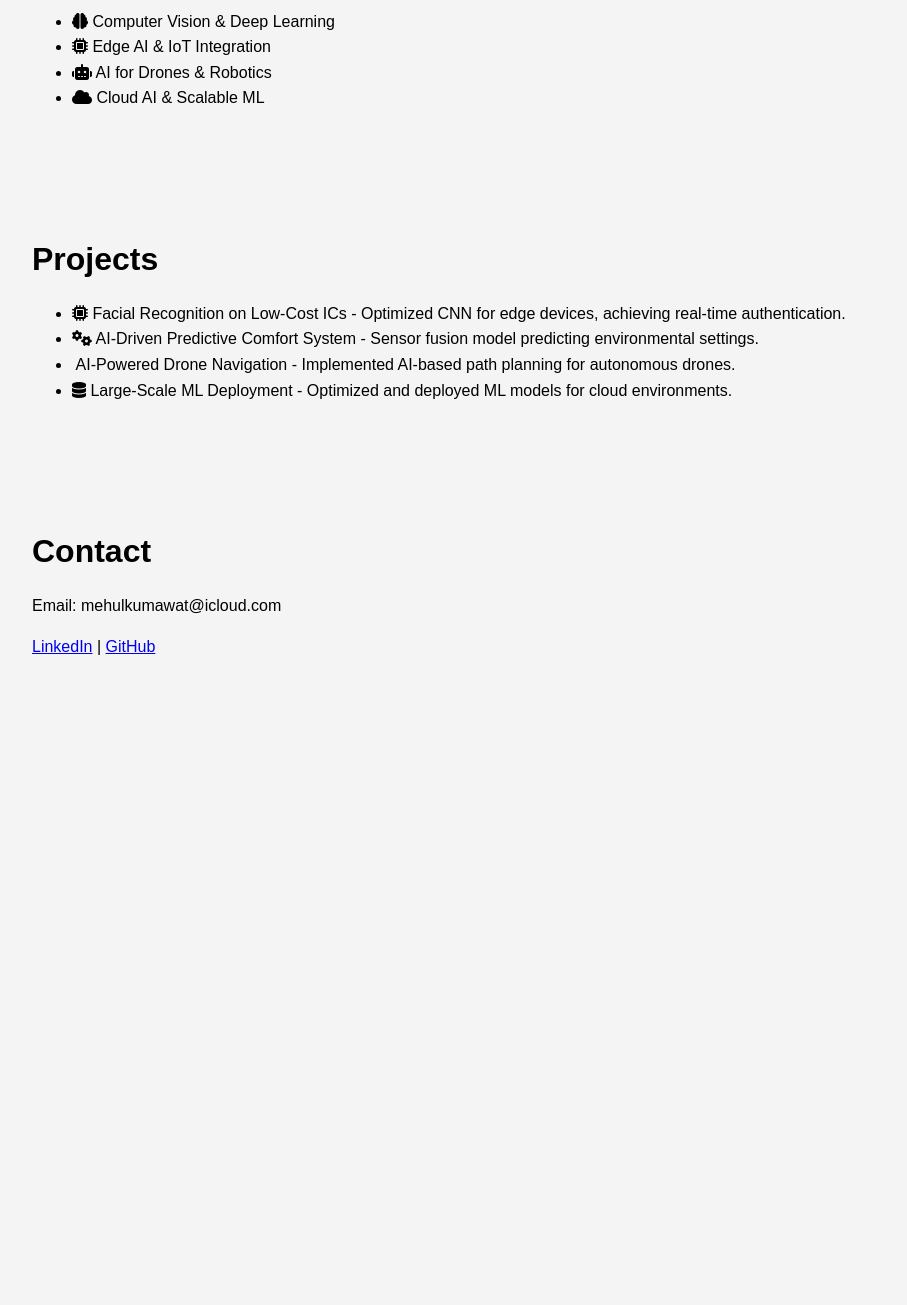
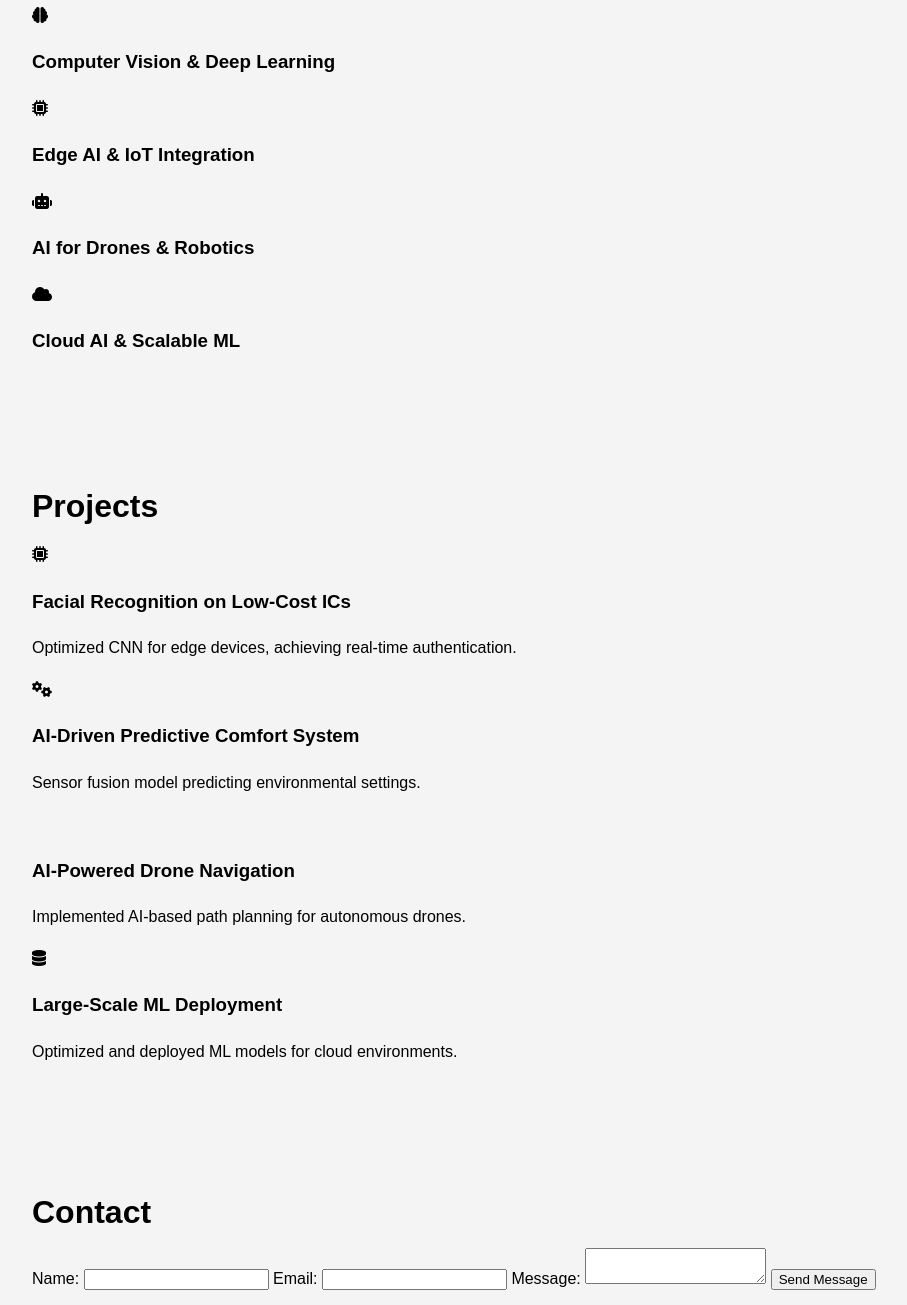
Before and after one commit to mehul4mak/mehulkumawat, a plain HTML site: page index.html in a window 1280 px wide. Shown: the part 682-1987 px from the top of the page, without its empty margins (96-1003 px from the left). Before the commit the page ends 1418 px from the top, so only its background shows below. Drawn offline with Linux system fonts and the light colour scheme; a script that the page names is missing; some icons are missing.

Commit message:
Update index.html

```diff
--- a/index.html
+++ b/index.html
@@ -11,7 +11,7 @@
     <header>
         <div class="container">
             <h1>Mehul Kumawat</h1>
-            <p>AI/ML Engineer | Computer Vision | LLM Optimization</p>
+            <p>🚀 AI/ML Engineer | Computer Vision | LLM Optimization</p>
             <button id="theme-toggle">Toggle Theme</button>
         </div>
     </header>
@@ -35,30 +35,55 @@
     <section id="expertise">
         <div class="container">
             <h2>Core Expertise</h2>
-            <ul>
-                <li><i class="fas fa-brain"></i> Computer Vision & Deep Learning</li>
-                <li><i class="fas fa-microchip"></i> Edge AI & IoT Integration</li>
-                <li><i class="fas fa-robot"></i> AI for Drones & Robotics</li>
-                <li><i class="fas fa-cloud"></i> Cloud AI & Scalable ML</li>
-            </ul>
+            <div class="expertise-grid">
+                <div class="expertise-card"><i class="fas fa-brain"></i> <h3>Computer Vision & Deep Learning</h3></div>
+                <div class="expertise-card"><i class="fas fa-microchip"></i> <h3>Edge AI & IoT Integration</h3></div>
+                <div class="expertise-card"><i class="fas fa-robot"></i> <h3>AI for Drones & Robotics</h3></div>
+                <div class="expertise-card"><i class="fas fa-cloud"></i> <h3>Cloud AI & Scalable ML</h3></div>
+            </div>
         </div>
     </section>
 
     <section id="projects">
         <div class="container">
             <h2>Projects</h2>
-            <ul>
-                <li><i class="fas fa-microchip"></i> Facial Recognition on Low-Cost ICs - Optimized CNN for edge devices, achieving real-time authentication.</li>
-                <li><i class="fas fa-cogs"></i> AI-Driven Predictive Comfort System - Sensor fusion model predicting environmental settings.</li>
-                <li><i class="fas fa-drone"></i> AI-Powered Drone Navigation - Implemented AI-based path planning for autonomous drones.</li>
-                <li><i class="fas fa-database"></i> Large-Scale ML Deployment - Optimized and deployed ML models for cloud environments.</li>
-            </ul>
+            <div class="projects-grid">
+                <div class="project-card">
+                    <i class="fas fa-microchip"></i>
+                    <h3>Facial Recognition on Low-Cost ICs</h3>
+                    <p>Optimized CNN for edge devices, achieving real-time authentication.</p>
+                </div>
+                <div class="project-card">
+                    <i class="fas fa-cogs"></i>
+                    <h3>AI-Driven Predictive Comfort System</h3>
+                    <p>Sensor fusion model predicting environmental settings.</p>
+                </div>
+                <div class="project-card">
+                    <i class="fas fa-drone"></i>
+                    <h3>AI-Powered Drone Navigation</h3>
+                    <p>Implemented AI-based path planning for autonomous drones.</p>
+                </div>
+                <div class="project-card">
+                    <i class="fas fa-database"></i>
+                    <h3>Large-Scale ML Deployment</h3>
+                    <p>Optimized and deployed ML models for cloud environments.</p>
+                </div>
+            </div>
         </div>
     </section>
 
     <section id="contact">
         <div class="container">
             <h2>Contact</h2>
+            <form id="contact-form">
+                <label for="name">Name:</label>
+                <input type="text" id="name" name="name" required>
+                <label for="email">Email:</label>
+                <input type="email" id="email" name="email" required>
+                <label for="message">Message:</label>
+                <textarea id="message" name="message" required></textarea>
+                <button type="submit">Send Message</button>
+            </form>
             <p>Email: mehulkumawat@icloud.com</p>
             <p><a href="https://linkedin.com/in/mehulkumawat">LinkedIn</a> | <a href="https://github.com/mehul4mak">GitHub</a></p>
         </div>
```
